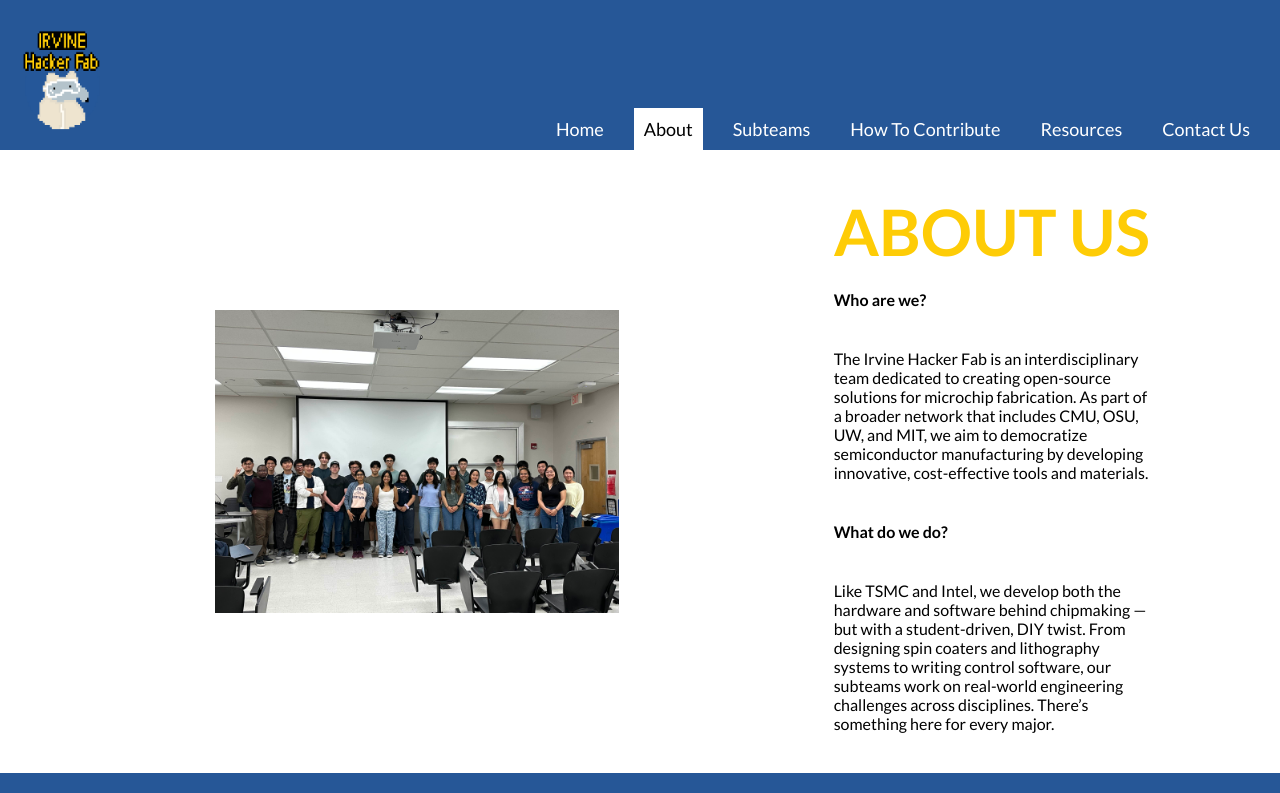
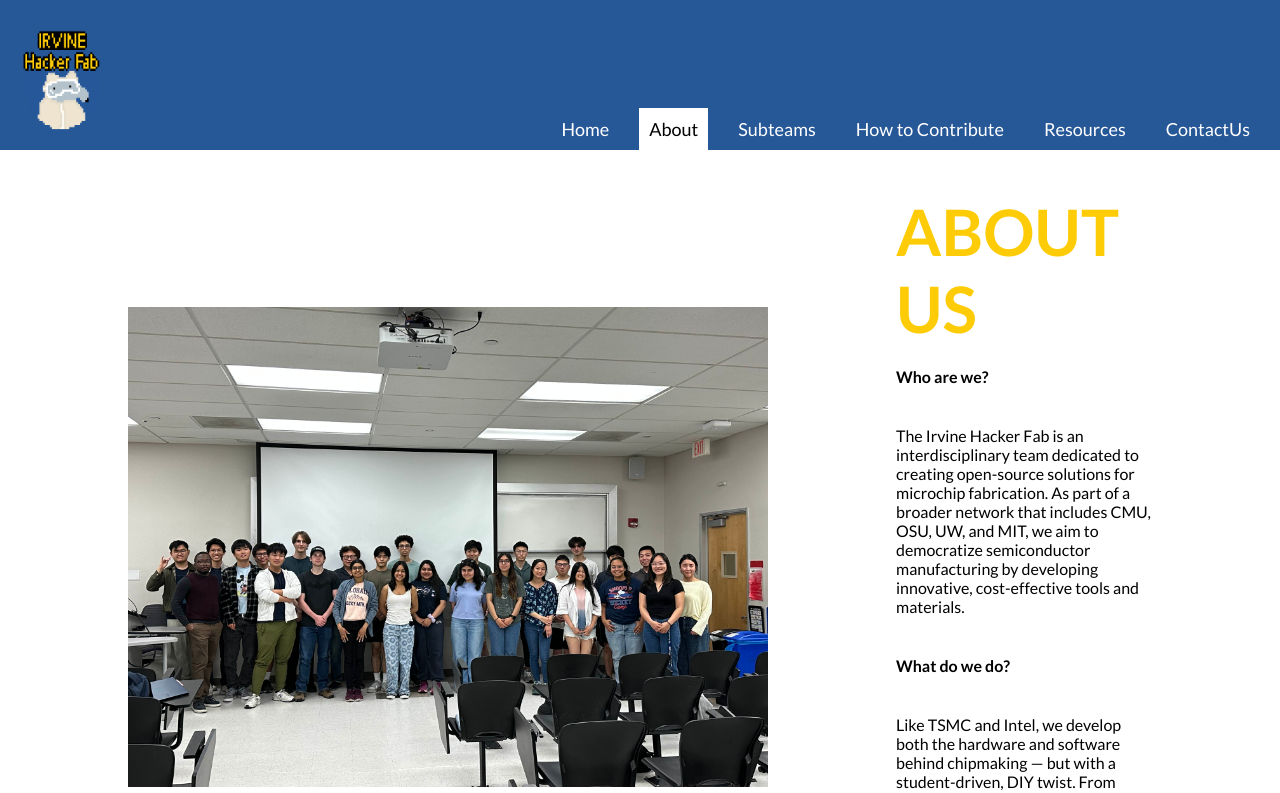
Before and after one commit to irvinehackerfab/hfab-website, a React (Vite) app: page /About in a window 1280 px wide. Shown: the top 793 px of the page. Built offline with nearby package versions, Linux system fonts and the light colour scheme.

Commit message:
made the hitboxes for the navbar items bigger

```diff
--- a/src/NavBar.jsx
+++ b/src/NavBar.jsx
@@ -27,12 +27,13 @@ function NavBar() {
         <ul className={`${styles.navBarList}`}>
           {/*If the list item is selected, it will be white, if not selected, it will be blue*/}
           {/*The exception is the home page, on the home page, the home page navitem will be blue, the others will be white*/}
-          <li className={`${styles.navbarListItemSelected}`}><Link to={"/"}>Home</Link></li>
-          <li className={listStyle("About")}><Link to={"/About"}>About</Link></li>
-          <li className={listStyle("Subteams")}><Link  to = {"/Subteams"}>Subteams</Link></li>
-          <li className={listStyle("HowtoContribute")}><Link to = {"/HowtoContribute"}>How To Contribute</Link></li>
-          <li className={listStyle("Resources")}><Link to = {"/Resources"}>Resources</Link></li>
-          <li className={listStyle("ContactUs")}><Link to = {"/ContactUs"}>Contact Us</Link></li>
+          <Link className={`${styles.navbarListItemSelected}`}to={"/"}>Home</Link>
+          <Link className={listStyle("About")}to={"/About"}>About</Link>
+          <Link className={listStyle("Subteams")}to={"/Subteams"}>Subteams</Link>
+          <Link className={listStyle("HowtoContribute")}to={"/HowtoContribute"}>How to Contribute</Link>
+          <Link className={listStyle("Resources")}to={"/Resources"}>Resources</Link>
+          <Link className={listStyle("ContactUs")}to={"/ContactUs"}>ContactUs</Link>
+
         </ul>
       </nav>
     </header>
--- a/src/NavBar.module.css
+++ b/src/NavBar.module.css
@@ -33,6 +33,7 @@
   padding: 10px;
   margin-right: 20px;
   font-size: large;
+  text-decoration: none;
   color: black;
   background-color: hsl(0, 0%, 100%);
 }
@@ -49,6 +50,7 @@
 
 .navbarListItemSelected {
   list-style-type: none;
+  text-decoration: none;
   padding: 10px;
   margin-right: 20px;
   font-size: large;
--- a/src/pages/About.jsx
+++ b/src/pages/About.jsx
@@ -21,9 +21,9 @@ function About() {
     <>
     {/* Main About Us Content */}
       <div className="PageContainer">
-        <div className={`${styles.ContentContainter}`}>
-          <img src={team_photo} alt="Team Photo" />
-        </div>
+
+          <img className={`${styles.ContentContainter}`} src={team_photo} alt="Team Photo" />
+
         <div className="TextContainer">
           <h1>ABOUT US</h1>
           <p className="BoldBodyText">Who are we?</p>
--- a/src/pages/About.module.css
+++ b/src/pages/About.module.css
@@ -7,7 +7,8 @@
   justify-content: center;
   padding: 0;
   margin-left: 10%;
-  height: auto;
+  width: auto;
+  height: 30rem;
 }
 .BoardMembersContainer{
   display: flex;
```
